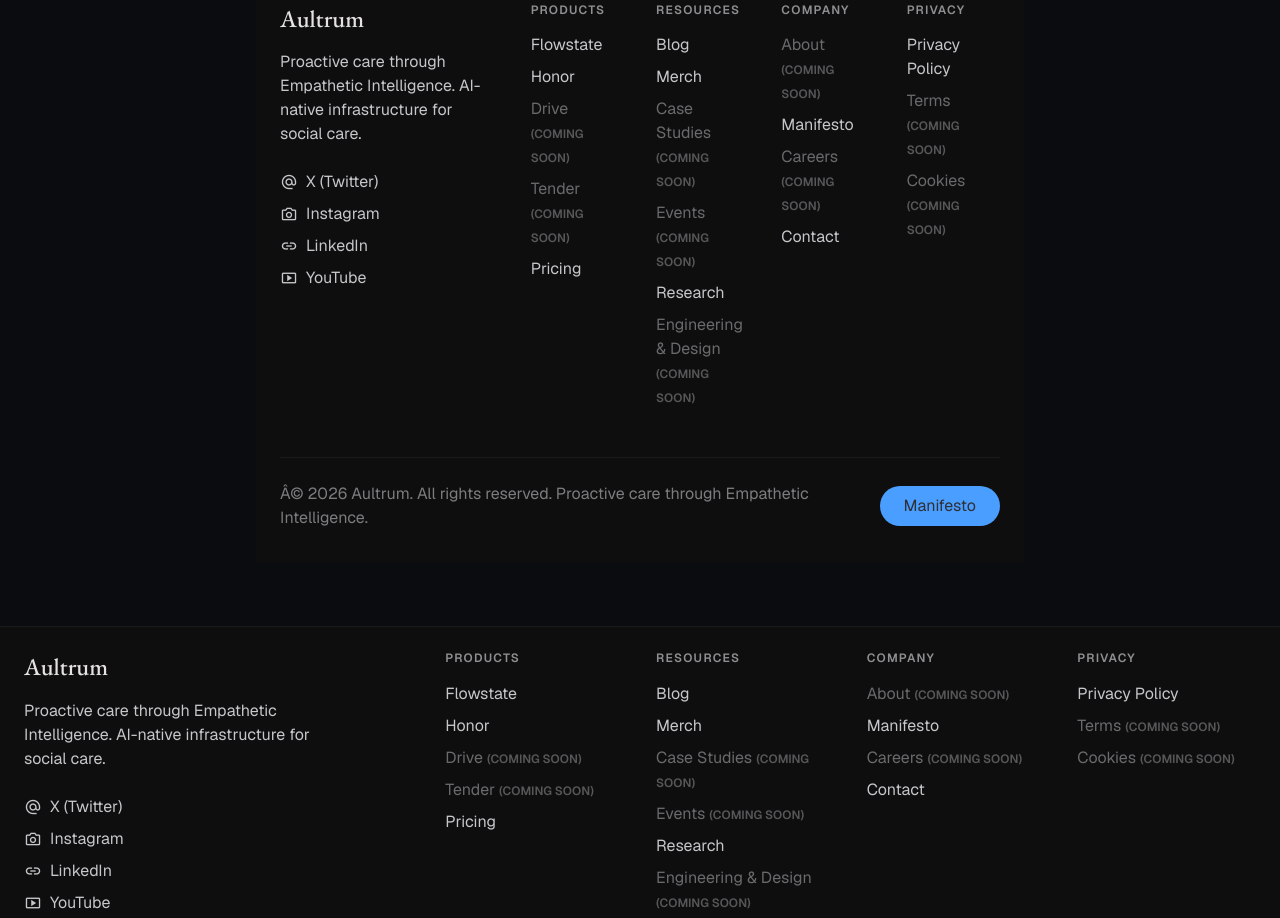
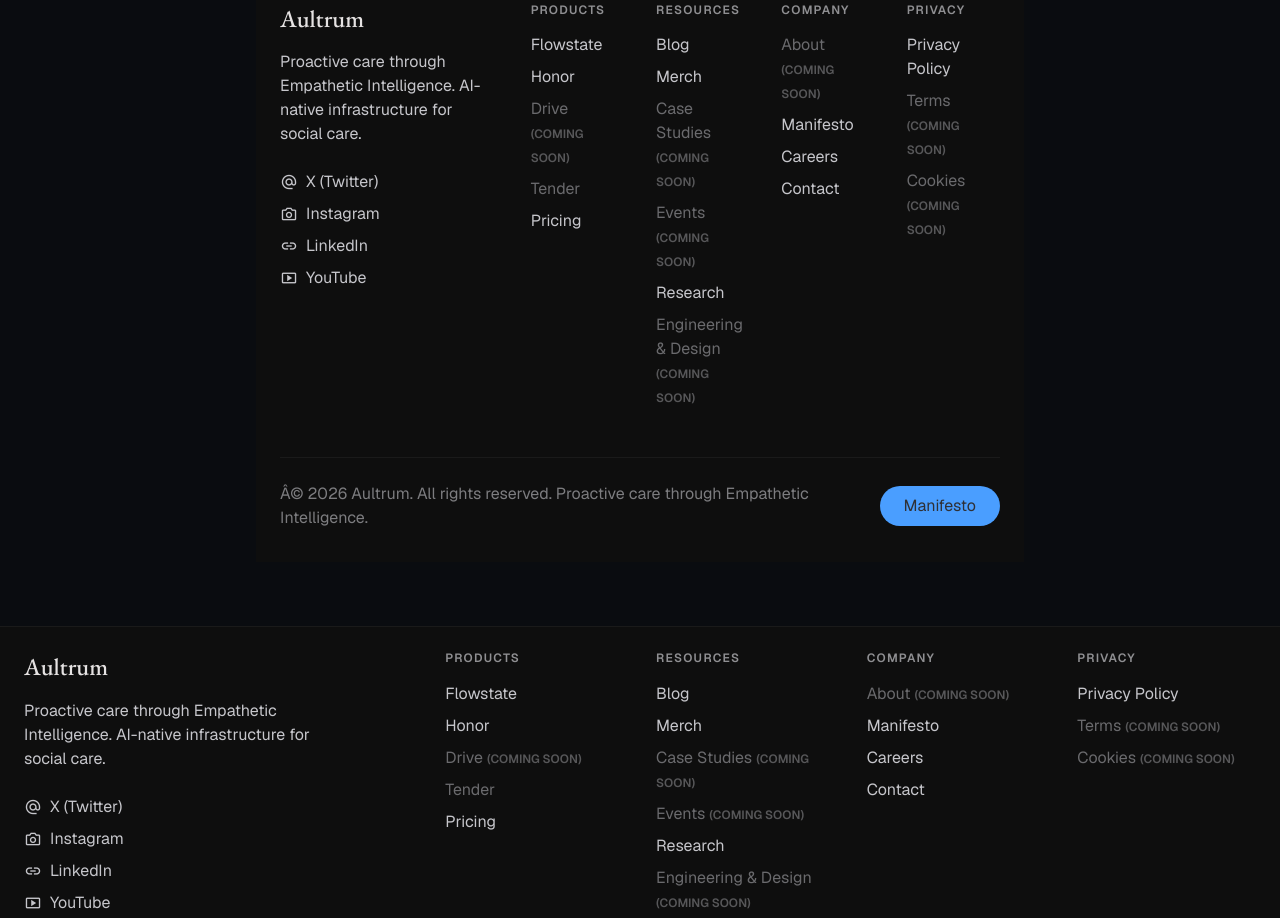
Before and after one commit to Addyx2/Aultrum, a website built with Vite: page manifesto.html in a window 1280 px wide. Shown: the part 4586-5504 px from the top of the page. Built offline with nearby package versions, Linux system fonts and the light colour scheme.

Commit message:
Drop Tender coming-soon badge; link Careers to Notion page

```diff
--- a/apply.html
+++ b/apply.html
@@ -156,7 +156,7 @@
 <a class="text-on-surface-variant hover:text-primary transition-colors" href="/flowstatebeta/">Flowstate</a>
 <a class="text-on-surface-variant hover:text-primary transition-colors" href="/honor.html">Honor</a>
 <span class="text-on-surface-variant/50 cursor-default">Drive <span class="font-label-sm text-label-sm text-on-surface-variant/40 uppercase">(coming soon)</span></span>
-<span class="text-on-surface-variant/50 cursor-default">Tender <span class="font-label-sm text-label-sm text-on-surface-variant/40 uppercase">(coming soon)</span></span>
+<span class="text-on-surface-variant/50 cursor-default">Tender</span>
 <a class="text-on-surface-variant hover:text-primary transition-colors" href="/flowstatebeta/pricing/index.html">Pricing</a>
 </div>
 </div>
@@ -176,7 +176,7 @@
 <div class="flex flex-col gap-2">
 <span class="text-on-surface-variant/50 cursor-default">About <span class="font-label-sm text-label-sm text-on-surface-variant/40 uppercase">(coming soon)</span></span>
 <a class="text-on-surface-variant hover:text-primary transition-colors" href="/manifesto.html">Manifesto</a>
-<span class="text-on-surface-variant/50 cursor-default">Careers <span class="font-label-sm text-label-sm text-on-surface-variant/40 uppercase">(coming soon)</span></span>
+<a class="text-on-surface-variant hover:text-primary transition-colors" href="https://clumsy-bellflower-61e.notion.site/Careers-3d8547e8d49a808e9582e864183d1d9f?source=copy_link">Careers</a>
 <a class="text-on-surface-variant hover:text-primary transition-colors" href="/apply.html">Contact</a>
 </div>
 </div>
--- a/honor.html
+++ b/honor.html
@@ -166,7 +166,7 @@
 <a class="text-on-surface-variant hover:text-primary transition-colors" href="/flowstatebeta/">Flowstate</a>
 <a class="text-on-surface-variant hover:text-primary transition-colors" href="/honor.html">Honor</a>
 <span class="text-on-surface-variant/50 cursor-default">Drive <span class="font-label-sm text-label-sm text-on-surface-variant/40 uppercase">(coming soon)</span></span>
-<span class="text-on-surface-variant/50 cursor-default">Tender <span class="font-label-sm text-label-sm text-on-surface-variant/40 uppercase">(coming soon)</span></span>
+<span class="text-on-surface-variant/50 cursor-default">Tender</span>
 <a class="text-on-surface-variant hover:text-primary transition-colors" href="/flowstatebeta/pricing/index.html">Pricing</a>
 </div>
 </div>
@@ -186,7 +186,7 @@
 <div class="flex flex-col gap-2">
 <span class="text-on-surface-variant/50 cursor-default">About <span class="font-label-sm text-label-sm text-on-surface-variant/40 uppercase">(coming soon)</span></span>
 <a class="text-on-surface-variant hover:text-primary transition-colors" href="/manifesto.html">Manifesto</a>
-<span class="text-on-surface-variant/50 cursor-default">Careers <span class="font-label-sm text-label-sm text-on-surface-variant/40 uppercase">(coming soon)</span></span>
+<a class="text-on-surface-variant hover:text-primary transition-colors" href="https://clumsy-bellflower-61e.notion.site/Careers-3d8547e8d49a808e9582e864183d1d9f?source=copy_link">Careers</a>
 <a class="text-on-surface-variant hover:text-primary transition-colors" href="/apply.html">Contact</a>
 </div>
 </div>
--- a/index.html
+++ b/index.html
@@ -209,7 +209,7 @@
 <a class="text-on-surface-variant hover:text-primary transition-colors" href="/flowstatebeta/">Flowstate</a>
 <a class="text-on-surface-variant hover:text-primary transition-colors" href="/honor.html">Honor</a>
 <span class="text-on-surface-variant/50 cursor-default">Drive <span class="font-label-sm text-label-sm text-on-surface-variant/40 uppercase">(coming soon)</span></span>
-<span class="text-on-surface-variant/50 cursor-default">Tender <span class="font-label-sm text-label-sm text-on-surface-variant/40 uppercase">(coming soon)</span></span>
+<span class="text-on-surface-variant/50 cursor-default">Tender</span>
 <a class="text-on-surface-variant hover:text-primary transition-colors" href="/flowstatebeta/pricing/index.html">Pricing</a>
 </div>
 </div>
@@ -229,7 +229,7 @@
 <div class="flex flex-col gap-2">
 <span class="text-on-surface-variant/50 cursor-default">About <span class="font-label-sm text-label-sm text-on-surface-variant/40 uppercase">(coming soon)</span></span>
 <a class="text-on-surface-variant hover:text-primary transition-colors" href="/manifesto.html">Manifesto</a>
-<span class="text-on-surface-variant/50 cursor-default">Careers <span class="font-label-sm text-label-sm text-on-surface-variant/40 uppercase">(coming soon)</span></span>
+<a class="text-on-surface-variant hover:text-primary transition-colors" href="https://clumsy-bellflower-61e.notion.site/Careers-3d8547e8d49a808e9582e864183d1d9f?source=copy_link">Careers</a>
 <a class="text-on-surface-variant hover:text-primary transition-colors" href="/apply.html">Contact</a>
 </div>
 </div>
--- a/manifesto.html
+++ b/manifesto.html
@@ -143,7 +143,7 @@
 <a class="text-on-surface-variant hover:text-primary transition-colors" href="/flowstatebeta/">Flowstate</a>
 <a class="text-on-surface-variant hover:text-primary transition-colors" href="/honor.html">Honor</a>
 <span class="text-on-surface-variant/50 cursor-default">Drive <span class="font-label-sm text-label-sm text-on-surface-variant/40 uppercase">(coming soon)</span></span>
-<span class="text-on-surface-variant/50 cursor-default">Tender <span class="font-label-sm text-label-sm text-on-surface-variant/40 uppercase">(coming soon)</span></span>
+<span class="text-on-surface-variant/50 cursor-default">Tender</span>
 <a class="text-on-surface-variant hover:text-primary transition-colors" href="/flowstatebeta/pricing/index.html">Pricing</a>
 </div>
 </div>
@@ -163,7 +163,7 @@
 <div class="flex flex-col gap-2">
 <span class="text-on-surface-variant/50 cursor-default">About <span class="font-label-sm text-label-sm text-on-surface-variant/40 uppercase">(coming soon)</span></span>
 <a class="text-on-surface-variant hover:text-primary transition-colors" href="/manifesto.html">Manifesto</a>
-<span class="text-on-surface-variant/50 cursor-default">Careers <span class="font-label-sm text-label-sm text-on-surface-variant/40 uppercase">(coming soon)</span></span>
+<a class="text-on-surface-variant hover:text-primary transition-colors" href="https://clumsy-bellflower-61e.notion.site/Careers-3d8547e8d49a808e9582e864183d1d9f?source=copy_link">Careers</a>
 <a class="text-on-surface-variant hover:text-primary transition-colors" href="/apply.html">Contact</a>
 </div>
 </div>
@@ -206,7 +206,7 @@
 <a class="text-on-surface-variant hover:text-primary transition-colors" href="/flowstatebeta/">Flowstate</a>
 <a class="text-on-surface-variant hover:text-primary transition-colors" href="/honor.html">Honor</a>
 <span class="text-on-surface-variant/50 cursor-default">Drive <span class="font-label-sm text-label-sm text-on-surface-variant/40 uppercase">(coming soon)</span></span>
-<span class="text-on-surface-variant/50 cursor-default">Tender <span class="font-label-sm text-label-sm text-on-surface-variant/40 uppercase">(coming soon)</span></span>
+<span class="text-on-surface-variant/50 cursor-default">Tender</span>
 <a class="text-on-surface-variant hover:text-primary transition-colors" href="/flowstatebeta/pricing/index.html">Pricing</a>
 </div>
 </div>
@@ -226,7 +226,7 @@
 <div class="flex flex-col gap-2">
 <span class="text-on-surface-variant/50 cursor-default">About <span class="font-label-sm text-label-sm text-on-surface-variant/40 uppercase">(coming soon)</span></span>
 <a class="text-on-surface-variant hover:text-primary transition-colors" href="/manifesto.html">Manifesto</a>
-<span class="text-on-surface-variant/50 cursor-default">Careers <span class="font-label-sm text-label-sm text-on-surface-variant/40 uppercase">(coming soon)</span></span>
+<a class="text-on-surface-variant hover:text-primary transition-colors" href="https://clumsy-bellflower-61e.notion.site/Careers-3d8547e8d49a808e9582e864183d1d9f?source=copy_link">Careers</a>
 <a class="text-on-surface-variant hover:text-primary transition-colors" href="/apply.html">Contact</a>
 </div>
 </div>
--- a/privacy.html
+++ b/privacy.html
@@ -86,7 +86,7 @@
 <a class="text-on-surface-variant hover:text-primary transition-colors" href="/flowstatebeta/">Flowstate</a>
 <a class="text-on-surface-variant hover:text-primary transition-colors" href="/honor.html">Honor</a>
 <span class="text-on-surface-variant/50 cursor-default">Drive <span class="font-label-sm text-label-sm text-on-surface-variant/40 uppercase">(coming soon)</span></span>
-<span class="text-on-surface-variant/50 cursor-default">Tender <span class="font-label-sm text-label-sm text-on-surface-variant/40 uppercase">(coming soon)</span></span>
+<span class="text-on-surface-variant/50 cursor-default">Tender</span>
 <a class="text-on-surface-variant hover:text-primary transition-colors" href="/flowstatebeta/pricing/index.html">Pricing</a>
 </div>
 </div>
@@ -106,7 +106,7 @@
 <div class="flex flex-col gap-2">
 <span class="text-on-surface-variant/50 cursor-default">About <span class="font-label-sm text-label-sm text-on-surface-variant/40 uppercase">(coming soon)</span></span>
 <a class="text-on-surface-variant hover:text-primary transition-colors" href="/manifesto.html">Manifesto</a>
-<span class="text-on-surface-variant/50 cursor-default">Careers <span class="font-label-sm text-label-sm text-on-surface-variant/40 uppercase">(coming soon)</span></span>
+<a class="text-on-surface-variant hover:text-primary transition-colors" href="https://clumsy-bellflower-61e.notion.site/Careers-3d8547e8d49a808e9582e864183d1d9f?source=copy_link">Careers</a>
 <a class="text-on-surface-variant hover:text-primary transition-colors" href="/apply.html">Contact</a>
 </div>
 </div>
--- a/research/index.html
+++ b/research/index.html
@@ -109,7 +109,7 @@
 <a class="text-on-surface-variant hover:text-primary transition-colors" href="/flowstatebeta/">Flowstate</a>
 <a class="text-on-surface-variant hover:text-primary transition-colors" href="/honor.html">Honor</a>
 <span class="text-on-surface-variant/50 cursor-default">Drive <span class="font-label-sm text-label-sm text-on-surface-variant/40 uppercase">(coming soon)</span></span>
-<span class="text-on-surface-variant/50 cursor-default">Tender <span class="font-label-sm text-label-sm text-on-surface-variant/40 uppercase">(coming soon)</span></span>
+<span class="text-on-surface-variant/50 cursor-default">Tender</span>
 <a class="text-on-surface-variant hover:text-primary transition-colors" href="/flowstatebeta/pricing/index.html">Pricing</a>
 </div>
 </div>
@@ -129,7 +129,7 @@
 <div class="flex flex-col gap-2">
 <span class="text-on-surface-variant/50 cursor-default">About <span class="font-label-sm text-label-sm text-on-surface-variant/40 uppercase">(coming soon)</span></span>
 <a class="text-on-surface-variant hover:text-primary transition-colors" href="/manifesto.html">Manifesto</a>
-<span class="text-on-surface-variant/50 cursor-default">Careers <span class="font-label-sm text-label-sm text-on-surface-variant/40 uppercase">(coming soon)</span></span>
+<a class="text-on-surface-variant hover:text-primary transition-colors" href="https://clumsy-bellflower-61e.notion.site/Careers-3d8547e8d49a808e9582e864183d1d9f?source=copy_link">Careers</a>
 <a class="text-on-surface-variant hover:text-primary transition-colors" href="/apply.html">Contact</a>
 </div>
 </div>
--- a/research/insights/carer-retention.html
+++ b/research/insights/carer-retention.html
@@ -58,7 +58,7 @@
 <a class="text-on-surface-variant hover:text-primary transition-colors" href="/flowstatebeta/">Flowstate</a>
 <a class="text-on-surface-variant hover:text-primary transition-colors" href="/honor.html">Honor</a>
 <span class="text-on-surface-variant/50 cursor-default">Drive <span class="font-label-sm text-label-sm text-on-surface-variant/40 uppercase">(coming soon)</span></span>
-<span class="text-on-surface-variant/50 cursor-default">Tender <span class="font-label-sm text-label-sm text-on-surface-variant/40 uppercase">(coming soon)</span></span>
+<span class="text-on-surface-variant/50 cursor-default">Tender</span>
 <a class="text-on-surface-variant hover:text-primary transition-colors" href="/flowstatebeta/pricing/index.html">Pricing</a>
 </div>
 </div>
@@ -78,7 +78,7 @@
 <div class="flex flex-col gap-2">
 <span class="text-on-surface-variant/50 cursor-default">About <span class="font-label-sm text-label-sm text-on-surface-variant/40 uppercase">(coming soon)</span></span>
 <a class="text-on-surface-variant hover:text-primary transition-colors" href="/manifesto.html">Manifesto</a>
-<span class="text-on-surface-variant/50 cursor-default">Careers <span class="font-label-sm text-label-sm text-on-surface-variant/40 uppercase">(coming soon)</span></span>
+<a class="text-on-surface-variant hover:text-primary transition-colors" href="https://clumsy-bellflower-61e.notion.site/Careers-3d8547e8d49a808e9582e864183d1d9f?source=copy_link">Careers</a>
 <a class="text-on-surface-variant hover:text-primary transition-colors" href="/apply.html">Contact</a>
 </div>
 </div>
--- a/research/insights/the-layers-pitch.html
+++ b/research/insights/the-layers-pitch.html
@@ -58,7 +58,7 @@
 <a class="text-on-surface-variant hover:text-primary transition-colors" href="/flowstatebeta/">Flowstate</a>
 <a class="text-on-surface-variant hover:text-primary transition-colors" href="/honor.html">Honor</a>
 <span class="text-on-surface-variant/50 cursor-default">Drive <span class="font-label-sm text-label-sm text-on-surface-variant/40 uppercase">(coming soon)</span></span>
-<span class="text-on-surface-variant/50 cursor-default">Tender <span class="font-label-sm text-label-sm text-on-surface-variant/40 uppercase">(coming soon)</span></span>
+<span class="text-on-surface-variant/50 cursor-default">Tender</span>
 <a class="text-on-surface-variant hover:text-primary transition-colors" href="/flowstatebeta/pricing/index.html">Pricing</a>
 </div>
 </div>
@@ -78,7 +78,7 @@
 <div class="flex flex-col gap-2">
 <span class="text-on-surface-variant/50 cursor-default">About <span class="font-label-sm text-label-sm text-on-surface-variant/40 uppercase">(coming soon)</span></span>
 <a class="text-on-surface-variant hover:text-primary transition-colors" href="/manifesto.html">Manifesto</a>
-<span class="text-on-surface-variant/50 cursor-default">Careers <span class="font-label-sm text-label-sm text-on-surface-variant/40 uppercase">(coming soon)</span></span>
+<a class="text-on-surface-variant hover:text-primary transition-colors" href="https://clumsy-bellflower-61e.notion.site/Careers-3d8547e8d49a808e9582e864183d1d9f?source=copy_link">Careers</a>
 <a class="text-on-surface-variant hover:text-primary transition-colors" href="/apply.html">Contact</a>
 </div>
 </div>
--- a/research/insights/voices-not-voicemail.html
+++ b/research/insights/voices-not-voicemail.html
@@ -57,7 +57,7 @@
 <a class="text-on-surface-variant hover:text-primary transition-colors" href="/flowstatebeta/">Flowstate</a>
 <a class="text-on-surface-variant hover:text-primary transition-colors" href="/honor.html">Honor</a>
 <span class="text-on-surface-variant/50 cursor-default">Drive <span class="font-label-sm text-label-sm text-on-surface-variant/40 uppercase">(coming soon)</span></span>
-<span class="text-on-surface-variant/50 cursor-default">Tender <span class="font-label-sm text-label-sm text-on-surface-variant/40 uppercase">(coming soon)</span></span>
+<span class="text-on-surface-variant/50 cursor-default">Tender</span>
 <a class="text-on-surface-variant hover:text-primary transition-colors" href="/flowstatebeta/pricing/index.html">Pricing</a>
 </div>
 </div>
@@ -77,7 +77,7 @@
 <div class="flex flex-col gap-2">
 <span class="text-on-surface-variant/50 cursor-default">About <span class="font-label-sm text-label-sm text-on-surface-variant/40 uppercase">(coming soon)</span></span>
 <a class="text-on-surface-variant hover:text-primary transition-colors" href="/manifesto.html">Manifesto</a>
-<span class="text-on-surface-variant/50 cursor-default">Careers <span class="font-label-sm text-label-sm text-on-surface-variant/40 uppercase">(coming soon)</span></span>
+<a class="text-on-surface-variant hover:text-primary transition-colors" href="https://clumsy-bellflower-61e.notion.site/Careers-3d8547e8d49a808e9582e864183d1d9f?source=copy_link">Careers</a>
 <a class="text-on-surface-variant hover:text-primary transition-colors" href="/apply.html">Contact</a>
 </div>
 </div>
--- a/research/papers/competence.html
+++ b/research/papers/competence.html
@@ -71,7 +71,7 @@
 <a class="text-on-surface-variant hover:text-primary transition-colors" href="/flowstatebeta/">Flowstate</a>
 <a class="text-on-surface-variant hover:text-primary transition-colors" href="/honor.html">Honor</a>
 <span class="text-on-surface-variant/50 cursor-default">Drive <span class="font-label-sm text-label-sm text-on-surface-variant/40 uppercase">(coming soon)</span></span>
-<span class="text-on-surface-variant/50 cursor-default">Tender <span class="font-label-sm text-label-sm text-on-surface-variant/40 uppercase">(coming soon)</span></span>
+<span class="text-on-surface-variant/50 cursor-default">Tender</span>
 <a class="text-on-surface-variant hover:text-primary transition-colors" href="/flowstatebeta/pricing/index.html">Pricing</a>
 </div>
 </div>
@@ -91,7 +91,7 @@
 <div class="flex flex-col gap-2">
 <span class="text-on-surface-variant/50 cursor-default">About <span class="font-label-sm text-label-sm text-on-surface-variant/40 uppercase">(coming soon)</span></span>
 <a class="text-on-surface-variant hover:text-primary transition-colors" href="/manifesto.html">Manifesto</a>
-<span class="text-on-surface-variant/50 cursor-default">Careers <span class="font-label-sm text-label-sm text-on-surface-variant/40 uppercase">(coming soon)</span></span>
+<a class="text-on-surface-variant hover:text-primary transition-colors" href="https://clumsy-bellflower-61e.notion.site/Careers-3d8547e8d49a808e9582e864183d1d9f?source=copy_link">Careers</a>
 <a class="text-on-surface-variant hover:text-primary transition-colors" href="/apply.html">Contact</a>
 </div>
 </div>
--- a/research/papers/rapport.html
+++ b/research/papers/rapport.html
@@ -71,7 +71,7 @@
 <a class="text-on-surface-variant hover:text-primary transition-colors" href="/flowstatebeta/">Flowstate</a>
 <a class="text-on-surface-variant hover:text-primary transition-colors" href="/honor.html">Honor</a>
 <span class="text-on-surface-variant/50 cursor-default">Drive <span class="font-label-sm text-label-sm text-on-surface-variant/40 uppercase">(coming soon)</span></span>
-<span class="text-on-surface-variant/50 cursor-default">Tender <span class="font-label-sm text-label-sm text-on-surface-variant/40 uppercase">(coming soon)</span></span>
+<span class="text-on-surface-variant/50 cursor-default">Tender</span>
 <a class="text-on-surface-variant hover:text-primary transition-colors" href="/flowstatebeta/pricing/index.html">Pricing</a>
 </div>
 </div>
@@ -91,7 +91,7 @@
 <div class="flex flex-col gap-2">
 <span class="text-on-surface-variant/50 cursor-default">About <span class="font-label-sm text-label-sm text-on-surface-variant/40 uppercase">(coming soon)</span></span>
 <a class="text-on-surface-variant hover:text-primary transition-colors" href="/manifesto.html">Manifesto</a>
-<span class="text-on-surface-variant/50 cursor-default">Careers <span class="font-label-sm text-label-sm text-on-surface-variant/40 uppercase">(coming soon)</span></span>
+<a class="text-on-surface-variant hover:text-primary transition-colors" href="https://clumsy-bellflower-61e.notion.site/Careers-3d8547e8d49a808e9582e864183d1d9f?source=copy_link">Careers</a>
 <a class="text-on-surface-variant hover:text-primary transition-colors" href="/apply.html">Contact</a>
 </div>
 </div>
--- a/shop.html
+++ b/shop.html
@@ -75,7 +75,7 @@
 <a class="text-on-surface-variant hover:text-primary transition-colors" href="/flowstatebeta/">Flowstate</a>
 <a class="text-on-surface-variant hover:text-primary transition-colors" href="/honor.html">Honor</a>
 <span class="text-on-surface-variant/50 cursor-default">Drive <span class="font-label-sm text-label-sm text-on-surface-variant/40 uppercase">(coming soon)</span></span>
-<span class="text-on-surface-variant/50 cursor-default">Tender <span class="font-label-sm text-label-sm text-on-surface-variant/40 uppercase">(coming soon)</span></span>
+<span class="text-on-surface-variant/50 cursor-default">Tender</span>
 <a class="text-on-surface-variant hover:text-primary transition-colors" href="/flowstatebeta/pricing/index.html">Pricing</a>
 </div>
 </div>
@@ -95,7 +95,7 @@
 <div class="flex flex-col gap-2">
 <span class="text-on-surface-variant/50 cursor-default">About <span class="font-label-sm text-label-sm text-on-surface-variant/40 uppercase">(coming soon)</span></span>
 <a class="text-on-surface-variant hover:text-primary transition-colors" href="/manifesto.html">Manifesto</a>
-<span class="text-on-surface-variant/50 cursor-default">Careers <span class="font-label-sm text-label-sm text-on-surface-variant/40 uppercase">(coming soon)</span></span>
+<a class="text-on-surface-variant hover:text-primary transition-colors" href="https://clumsy-bellflower-61e.notion.site/Careers-3d8547e8d49a808e9582e864183d1d9f?source=copy_link">Careers</a>
 <a class="text-on-surface-variant hover:text-primary transition-colors" href="/apply.html">Contact</a>
 </div>
 </div>
--- a/success.html
+++ b/success.html
@@ -115,7 +115,7 @@
 <a class="text-on-surface-variant hover:text-primary transition-colors" href="/flowstatebeta/">Flowstate</a>
 <a class="text-on-surface-variant hover:text-primary transition-colors" href="/honor.html">Honor</a>
 <span class="text-on-surface-variant/50 cursor-default">Drive <span class="font-label-sm text-label-sm text-on-surface-variant/40 uppercase">(coming soon)</span></span>
-<span class="text-on-surface-variant/50 cursor-default">Tender <span class="font-label-sm text-label-sm text-on-surface-variant/40 uppercase">(coming soon)</span></span>
+<span class="text-on-surface-variant/50 cursor-default">Tender</span>
 <a class="text-on-surface-variant hover:text-primary transition-colors" href="/flowstatebeta/pricing/index.html">Pricing</a>
 </div>
 </div>
@@ -135,7 +135,7 @@
 <div class="flex flex-col gap-2">
 <span class="text-on-surface-variant/50 cursor-default">About <span class="font-label-sm text-label-sm text-on-surface-variant/40 uppercase">(coming soon)</span></span>
 <a class="text-on-surface-variant hover:text-primary transition-colors" href="/manifesto.html">Manifesto</a>
-<span class="text-on-surface-variant/50 cursor-default">Careers <span class="font-label-sm text-label-sm text-on-surface-variant/40 uppercase">(coming soon)</span></span>
+<a class="text-on-surface-variant hover:text-primary transition-colors" href="https://clumsy-bellflower-61e.notion.site/Careers-3d8547e8d49a808e9582e864183d1d9f?source=copy_link">Careers</a>
 <a class="text-on-surface-variant hover:text-primary transition-colors" href="/apply.html">Contact</a>
 </div>
 </div>
```
Also changed, not shown: components/footer.html (+3 -3 lines).
